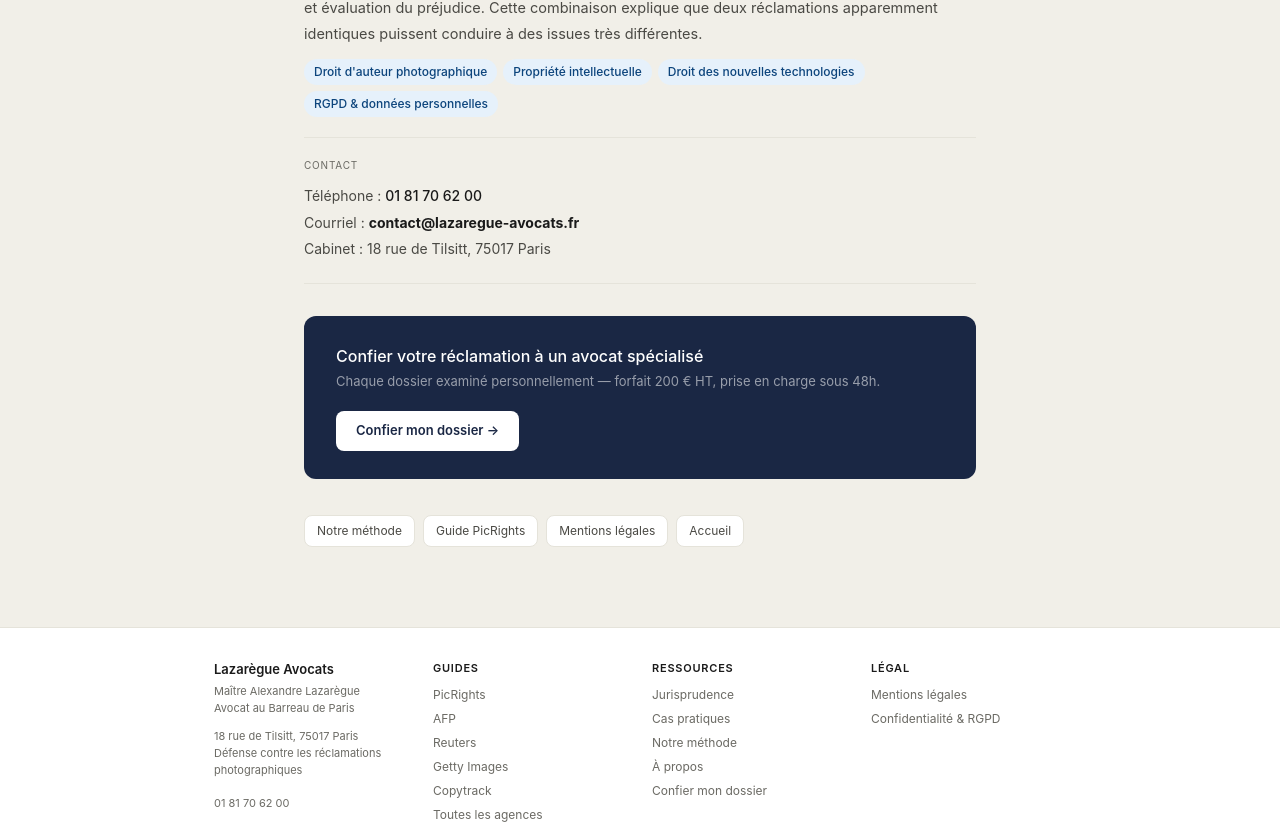
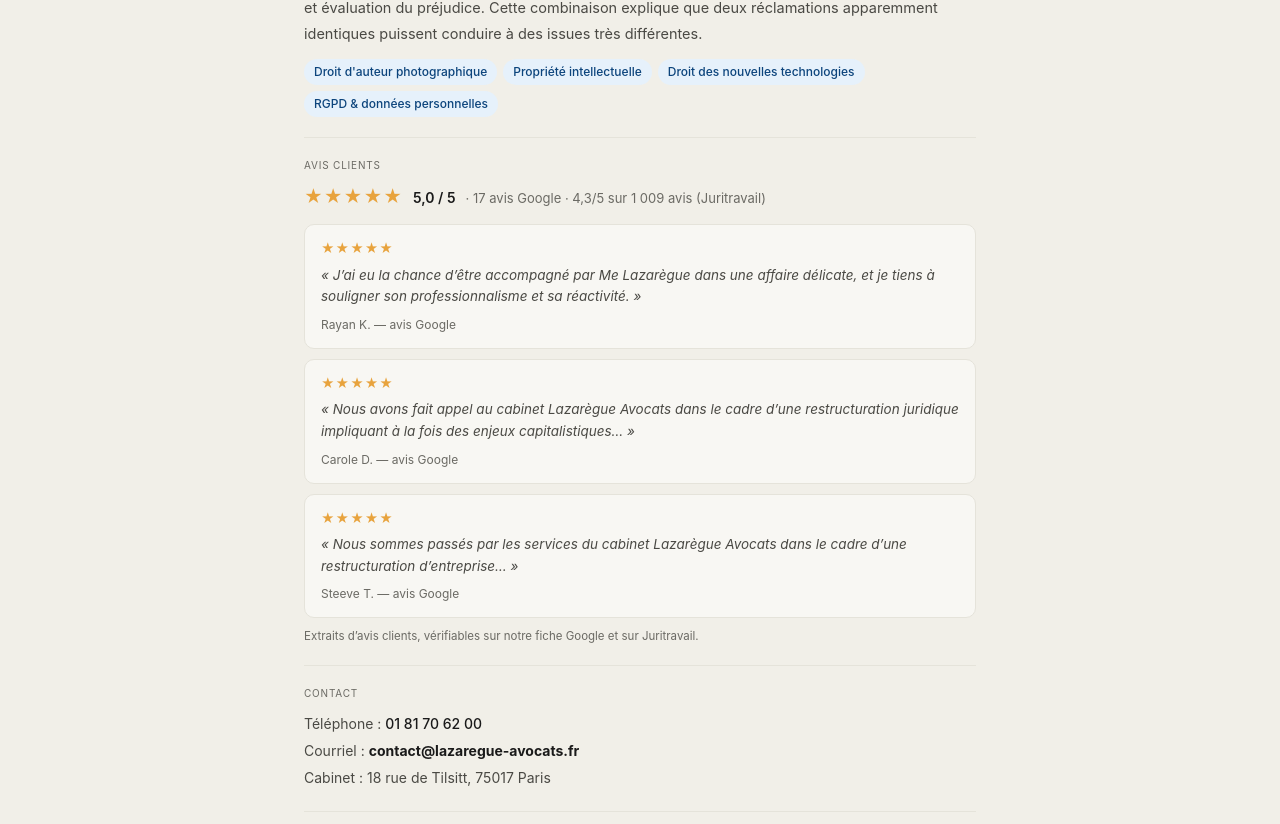
Before and after one commit to Alexandre127/lazaregue-site-picrights, a Next.js app: page /a-propos in a window 1280 px wide. Shown: the part 634-1458 px from the top of the page. Built offline with nearby package versions, Linux system fonts and the light colour scheme.

Commit message:
À propos: section Avis clients (avis Google 5,0/17 + Juritravail 4,3/1009) — contenu, sans balisage AggregateRating (conforme règles Google)

```diff
--- a/app/a-propos/page.js
+++ b/app/a-propos/page.js
@@ -77,6 +77,27 @@
       </div>
 
       <div style={s.block}>
+        <div style={s.label}>Avis clients</div>
+        <div style={{ display: 'flex', alignItems: 'baseline', gap: 10, flexWrap: 'wrap', marginBottom: 14 }}>
+          <span style={{ fontSize: 18, color: '#E8A33D', letterSpacing: 1 }}>★★★★★</span>
+          <span style={{ fontSize: 14, color: 'var(--text)', fontWeight: 600 }}>5,0 / 5</span>
+          <span style={{ fontSize: 13, color: 'var(--muted)' }}>· 17 avis Google · 4,3/5 sur 1 009 avis (Juritravail)</span>
+        </div>
+        {[
+          ['Rayan K.', 'J’ai eu la chance d’être accompagné par Me Lazarègue dans une affaire délicate, et je tiens à souligner son professionnalisme et sa réactivité.'],
+          ['Carole D.', 'Nous avons fait appel au cabinet Lazarègue Avocats dans le cadre d’une restructuration juridique impliquant à la fois des enjeux capitalistiques…'],
+          ['Steeve T.', 'Nous sommes passés par les services du cabinet Lazarègue Avocats dans le cadre d’une restructuration d’entreprise…'],
+        ].map(([n, t]) => (
+          <div key={n} style={{ background: '#F8F7F3', border: '0.5px solid var(--border)', borderRadius: 10, padding: '14px 16px', marginBottom: 10 }}>
+            <div style={{ fontSize: 13, color: '#E8A33D', letterSpacing: 1, marginBottom: 6 }}>★★★★★</div>
+            <p style={{ fontSize: 13.5, color: 'var(--secondary)', lineHeight: 1.6, margin: '0 0 8px', fontStyle: 'italic' }}>« {t} »</p>
+            <div style={{ fontSize: 12, color: 'var(--muted)' }}>{n} — avis Google</div>
+          </div>
+        ))}
+        <div style={{ fontSize: 11.5, color: 'var(--muted)' }}>Extraits d’avis clients, vérifiables sur notre fiche Google et sur Juritravail.</div>
+      </div>
+
+      <div style={s.block}>
         <div style={s.label}>Contact</div>
         <div style={{ fontSize: 14, color: 'var(--secondary)', lineHeight: 1.9 }}>
           <div>Téléphone : <a href="tel:+33181706200" style={{ color: 'var(--text)', textDecoration: 'none', fontWeight: 500 }}>01 81 70 62 00</a></div>
```
